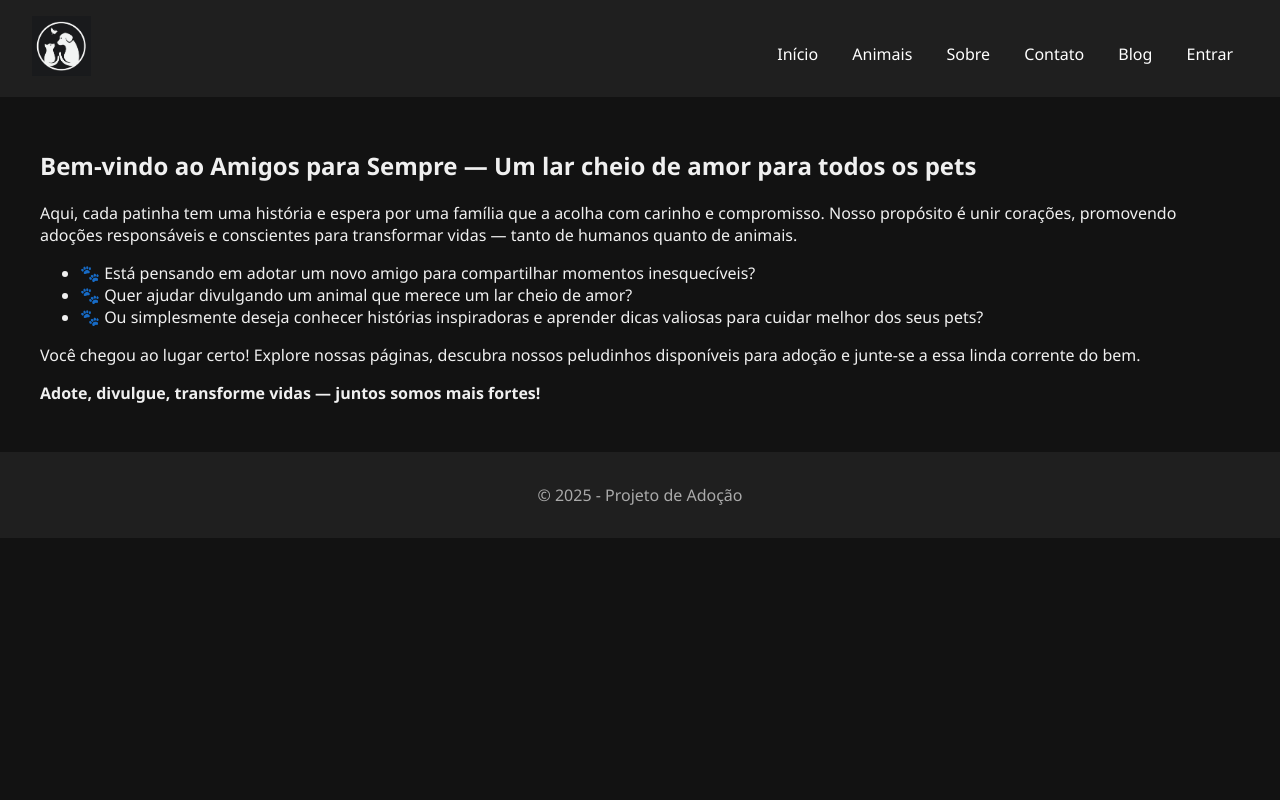
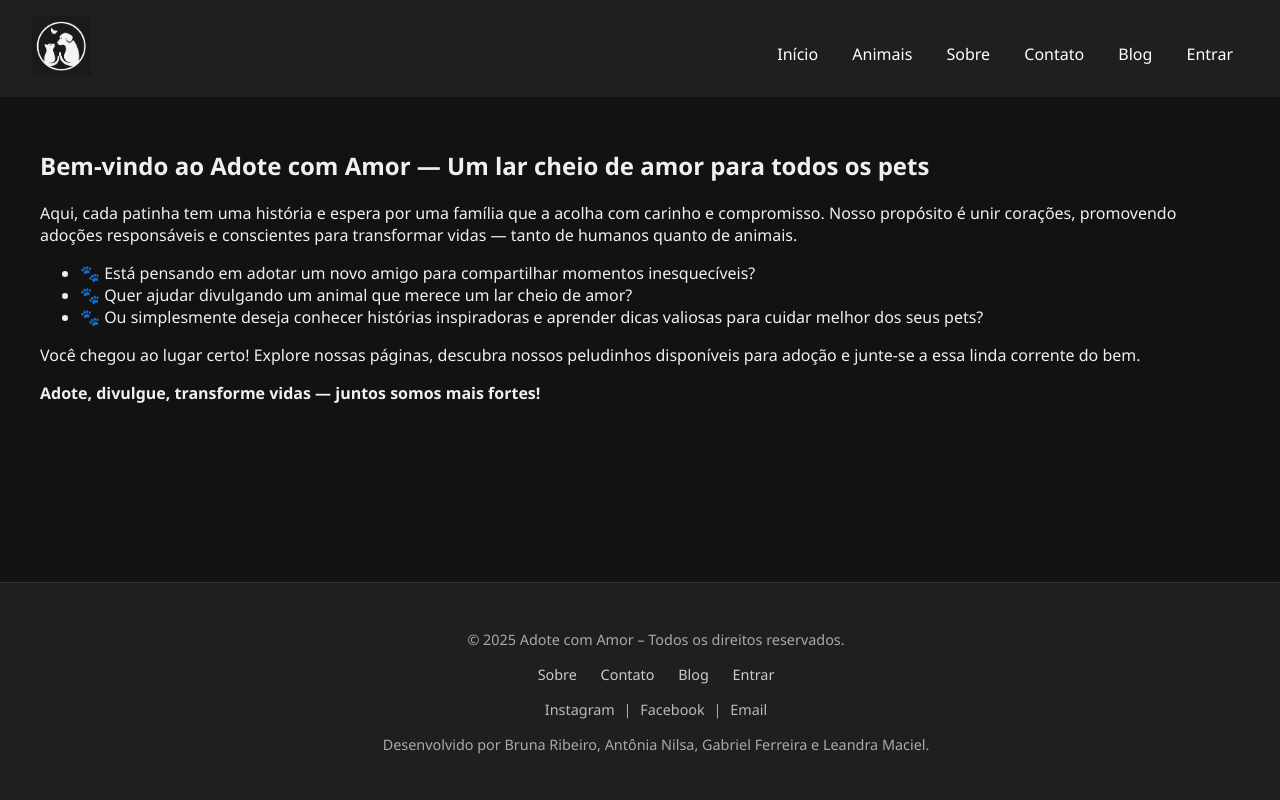
Before and after one commit to brunaribeiro2610/PI, a Django app: page / in a window 1280 px wide. Run offline with Django 5.2, Linux system fonts and the light colour scheme.

Commit message:
sua mensagem descritiva aqui

```diff
--- a/static/css/style.css
+++ b/static/css/style.css
@@ -1,6 +1,21 @@
 /* ------------------------------------------
    🌙 Estilo Global – Tema Escuro
 ------------------------------------------ */
+
+html, body {
+    height: 100%;
+}
+
+body.dark {
+    display: flex;
+    flex-direction: column;
+    min-height: 100vh;
+}
+
+main {
+    flex: 1;
+}
+
 body.dark {
     background-color: #121212;
     color: #f0f0f0;
@@ -50,12 +65,61 @@ main {
     margin: 0 auto;
 }
 
-footer {
+footer.rodape {
     background-color: #1f1f1f;
+    color: #aaa;
+    padding: 2rem 1rem;
     text-align: center;
-    padding: 1rem;
-    color: #aaa;
+    font-size: 0.9rem;
+    border-top: 1px solid #333;
+    margin-top: 2rem;
+    position: relative;
+    bottom: 0;
+    width: 100%;
 }
+
+.container-rodape {
+    max-width: 1100px;
+    margin: 0 auto;
+}
+
+.nav-rodape {
+    margin: 1rem 0;
+}
+
+.nav-rodape a {
+    color: #ccc;
+    margin: 0 10px;
+    text-decoration: none;
+    font-weight: 500;
+}
+
+.nav-rodape a:hover {
+    color: #fbc02d;
+}
+
+.redes-sociais {
+    margin-top: 1rem;
+}
+
+.redes-sociais a {
+    color: #bbb;
+    margin: 0 5px;
+    text-decoration: none;
+}
+
+.redes-sociais a:hover {
+    color: #fff;
+}
+
+@media (max-width: 600px) {
+    .nav-rodape a,
+    .redes-sociais a {
+        display: block;
+        margin: 8px 0;
+    }
+}
+
 
 /* ------------------------------------------
    📋 Formulários (Login, Cadastro, Adocao, etc)
--- a/templates/core/base.html
+++ b/templates/core/base.html
@@ -3,7 +3,7 @@
 <html lang="pt-br">
 <head>
     <meta charset="UTF-8">
-    <title>{% block title %}Amigos para Sempre{% endblock %}</title>
+    <title>{% block title %}Adote com Amor{% endblock %}</title>
     <link rel="stylesheet" href="{% static 'css/style.css' %}">
 </head>
 <body class="dark">
@@ -34,8 +34,27 @@
         {% block content %}{% endblock %}
     </main>
 
-    <footer>
-        <p>&copy; 2025 - Projeto de Adoção</p>
-    </footer>
+    <footer class="rodape">
+        <div class="container-rodape">
+           <p>&copy; 2025 Adote com Amor – Todos os direitos reservados.</p>
+
+            <nav class="nav-rodape">
+               <a href="{% url 'core:sobre' %}">Sobre</a>
+               <a href="{% url 'core:contato' %}">Contato</a>
+               <a href="{% url 'blog:lista' %}">Blog</a>
+               <a href="{% url 'accounts:login' %}">Entrar</a>
+            </nav>
+
+            <div class="redes-sociais">
+               <a href="https://instagram.com/adotecomamor" target="_blank">Instagram</a> |
+               <a href="https://facebook.com/adotecomamor" target="_blank">Facebook</a> |
+               <a href="mailto:contato@amigosparasempre.org">Email</a>
+            </div>
+
+            <p style="margin-top: 1rem;">Desenvolvido por Bruna Ribeiro, Antônia Nilsa, Gabriel Ferreira e Leandra Maciel.</p>
+    </div>
+</footer>
+
+
 </body>
 </html>
--- a/templates/core/index.html
+++ b/templates/core/index.html
@@ -2,7 +2,7 @@
 {% block title %}Início{% endblock %}
 {% block content %}
 <section class="welcome-section">
-  <h1>Bem-vindo ao <strong>Amigos para Sempre</strong> — Um lar cheio de amor para todos os pets</h1>
+  <h1>Bem-vindo ao <strong>Adote com Amor</strong> — Um lar cheio de amor para todos os pets</h1>
   <p>Aqui, cada patinha tem uma história e espera por uma família que a acolha com carinho e compromisso. Nosso propósito é unir corações, promovendo adoções responsáveis e conscientes para transformar vidas — tanto de humanos quanto de animais.</p>
 
   <ul>
```
Also changed, not shown: db.sqlite3.
